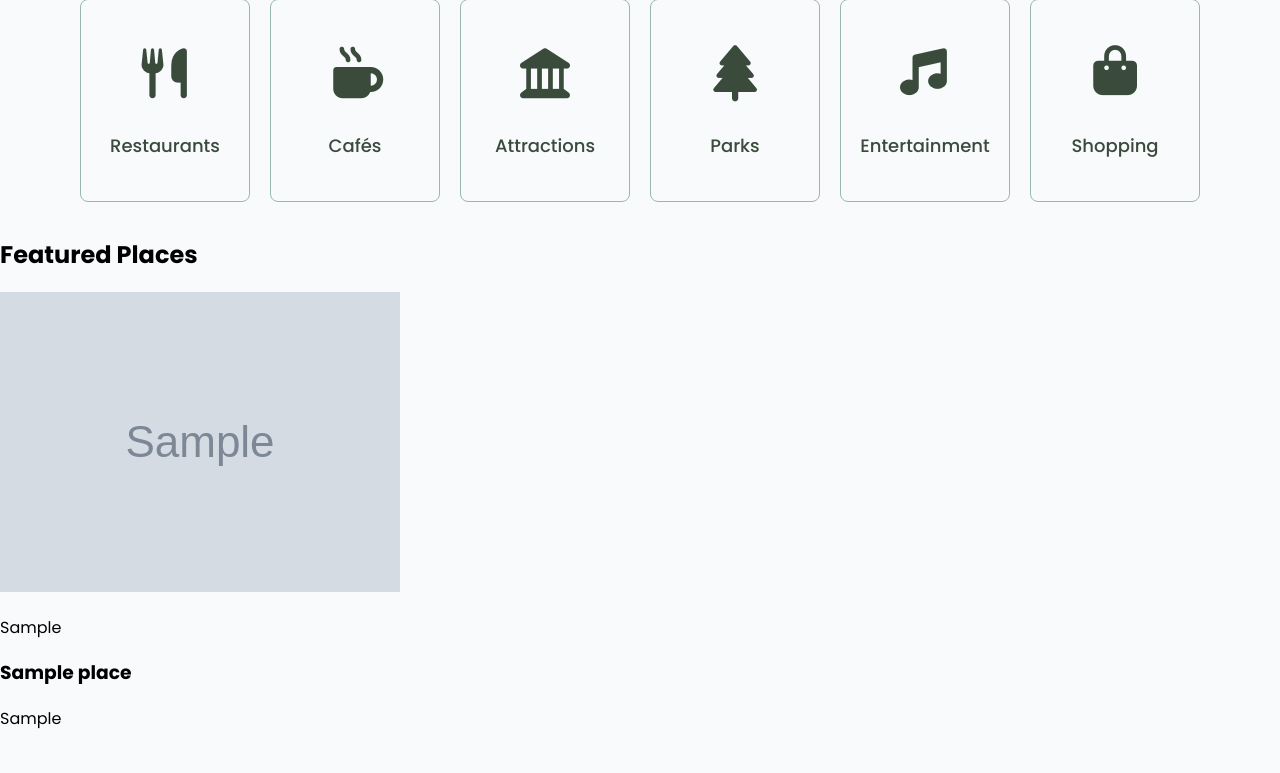
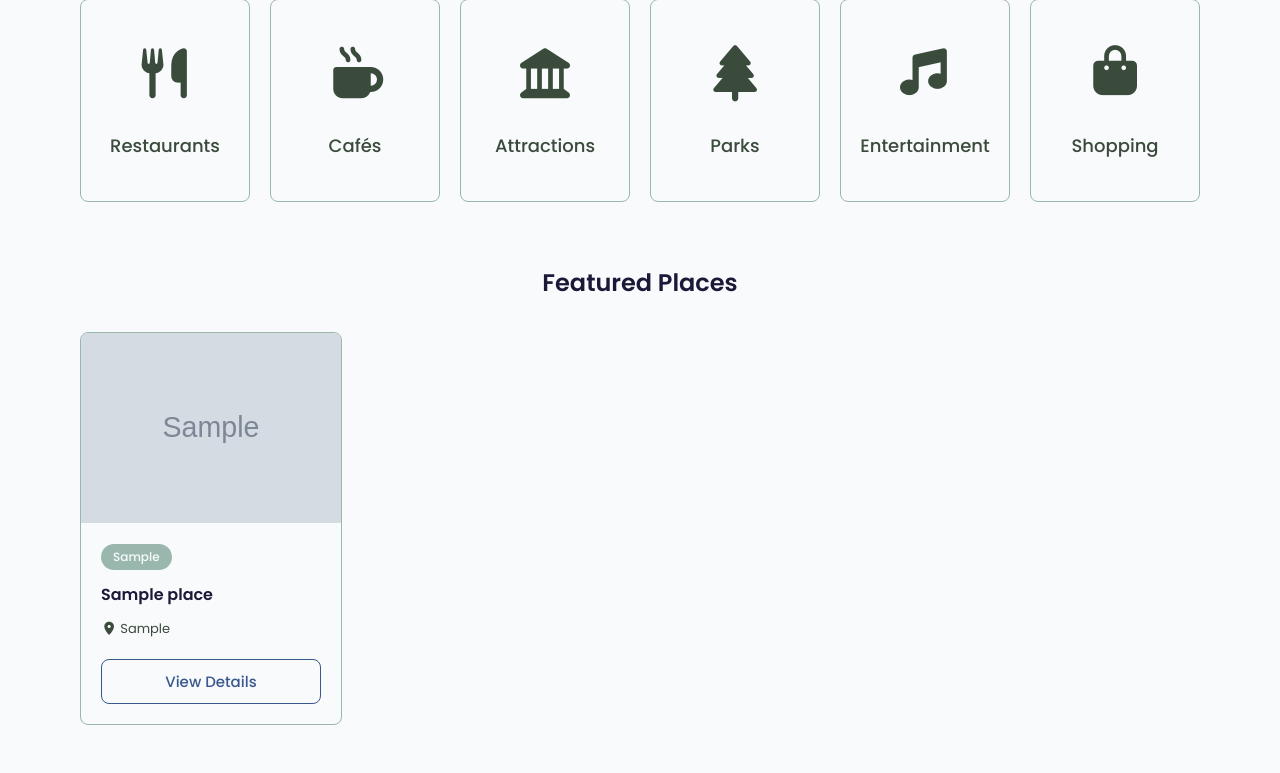
Before and after one commit to saiabbirame/582-32W-VA, a Flask app: page / in a window 1280 px wide. Shown: the part 720-1493 px from the top of the page. Before the commit the page ends 1449 px from the top, so only its background shows below. Run offline with Flask 3, Linux system fonts and the light colour scheme; tables that the repository leaves empty hold one stand-in row (values such as "Sample post"); grey boxes marked "Sample" are stand-in pictures; some libraries are stand-ins or nearby versions.

Commit message:
Build featured place cards

```diff
--- a/code/static/css/style.css
+++ b/code/static/css/style.css
@@ -109,6 +109,7 @@ body{
 }
 
 /* HOMEPAGE */
+/* HERO */
 .hero{
     display: flex;
     align-items: center;
@@ -244,10 +245,92 @@ body{
     font-weight: 500;
 }
 
+/* FEATURED PLACES */
+.featured-places{
+    padding: 48px 80px;
+}
+
+.featured-places h2{
+    margin: 0 0 32px;
+    color: #1B1938;
+    font-size: 24px;
+    font-weight: 600;
+    text-align: center;
+}
+
+.featured-list{
+    display: grid;
+    grid-template-columns: repeat(4, 1fr);
+    gap: 24px;
+}
+
+.place-card{
+    overflow: hidden;
+    border: 1px solid #9AB7AE;
+    border-radius: 8px;
+    background-color: #F8FAFC;
+}
+
+.place-card img{
+    width: 100%;
+    height: 190px;
+    object-fit: cover;
+    display: block;
+}
+
+.place-card-content{
+    padding: 20px;
+}
+
+.place-category{
+    display: inline-block;
+    margin: 0 0 12px;
+    padding: 4px 12px;
+    border-radius: 20px;
+    background-color: #9AB7AE;
+    color: #F8FAFC;
+    font-size: 12px;
+    font-weight: 500;
+}
+
+.place-card h3{
+    margin: 0 0 12px;
+    color: #1B1938;
+    font-size: 16px;
+    font-weight: 600;
+}
+
+.place-neighbourhood{
+    display: flex;
+    align-items: center;
+    gap: 3px;
+    margin: 0 0 20px;
+    color: #3A4B3C;
+    font-size: 13px;
+}
+
+.details-button{
+    display: block;
+    padding: 10px 18px;
+    border: 1px solid #39588E;
+    border-radius: 8px;
+    color: #39588E;
+    font-size: 15px;
+    font-weight: 500;
+    text-align: center;
+    text-decoration: none;
+    transition: 0.3s ease;
+}
+
+.details-button:hover{
+    background-color: #39588E;
+    color: #F8FAFC;
+}
+
 /* RESPONSIVE DESIGN */
 @media (max-width: 992px){
 /* HOMEPAGE */
-/* HERO SECTION */
+/* HERO */
     .hero-text h1{
         font-size: 40px;
     }
--- a/code/templates/index.html
+++ b/code/templates/index.html
@@ -68,11 +68,12 @@
     <div class="featured-list">
         {% for place in featured_places %}
             <article class="place-card">
-                <img src="{{ place.image_url }}" alt="{{ place.name }}">
+                <img src="{{ place.image_url }}" alt="{{ place.name }}" class="place-image">
                 <div class="place-card-content">
                     <p class="place-category">{{ place.category }}</p>
                     <h3>{{ place.name }}</h3>
-                    <p class="place-neighbourhood">{{ place.neighbourhood }}</p>
+                    <p class="place-neighbourhood"><i class="fa-solid fa-location-dot"></i>{{ place.neighbourhood }}</p>
+                    <a href="" class="details-button">View Details</a>
                 </div>
             </article>
         {% endfor %}
```
